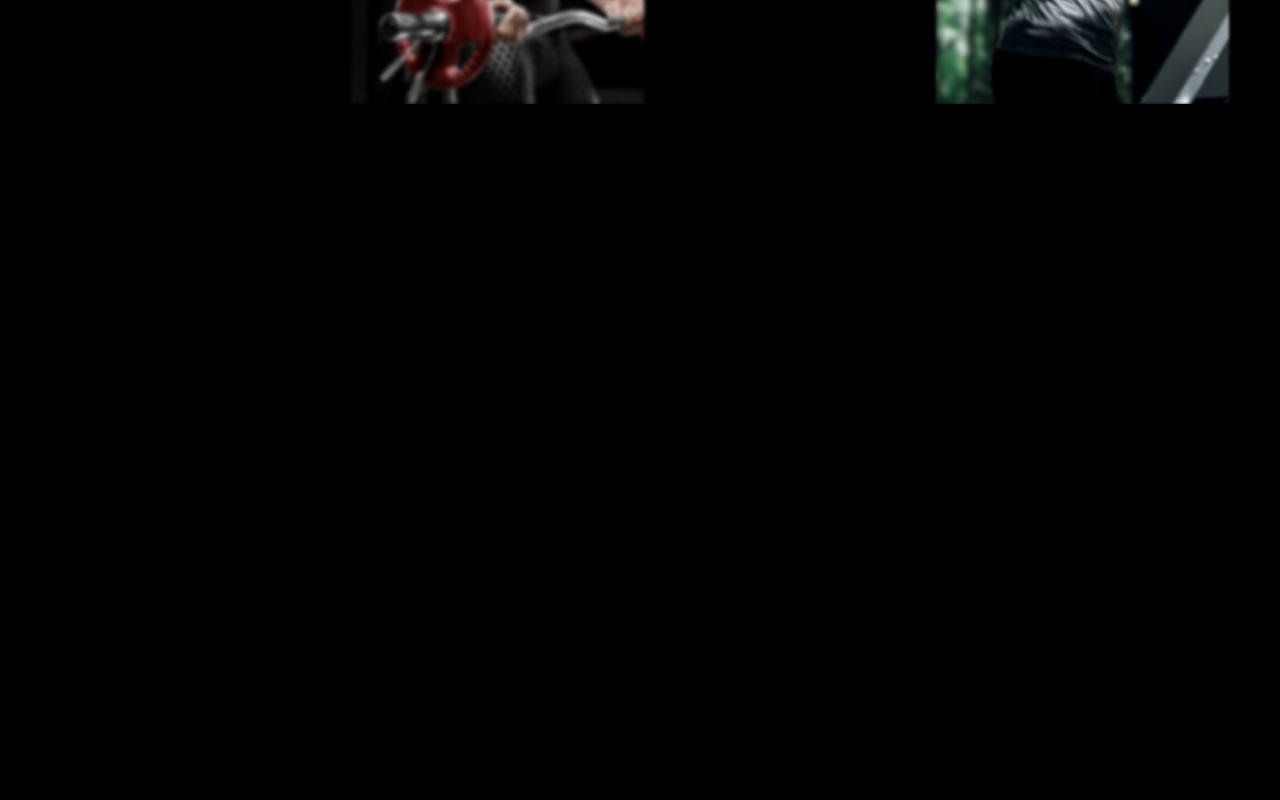
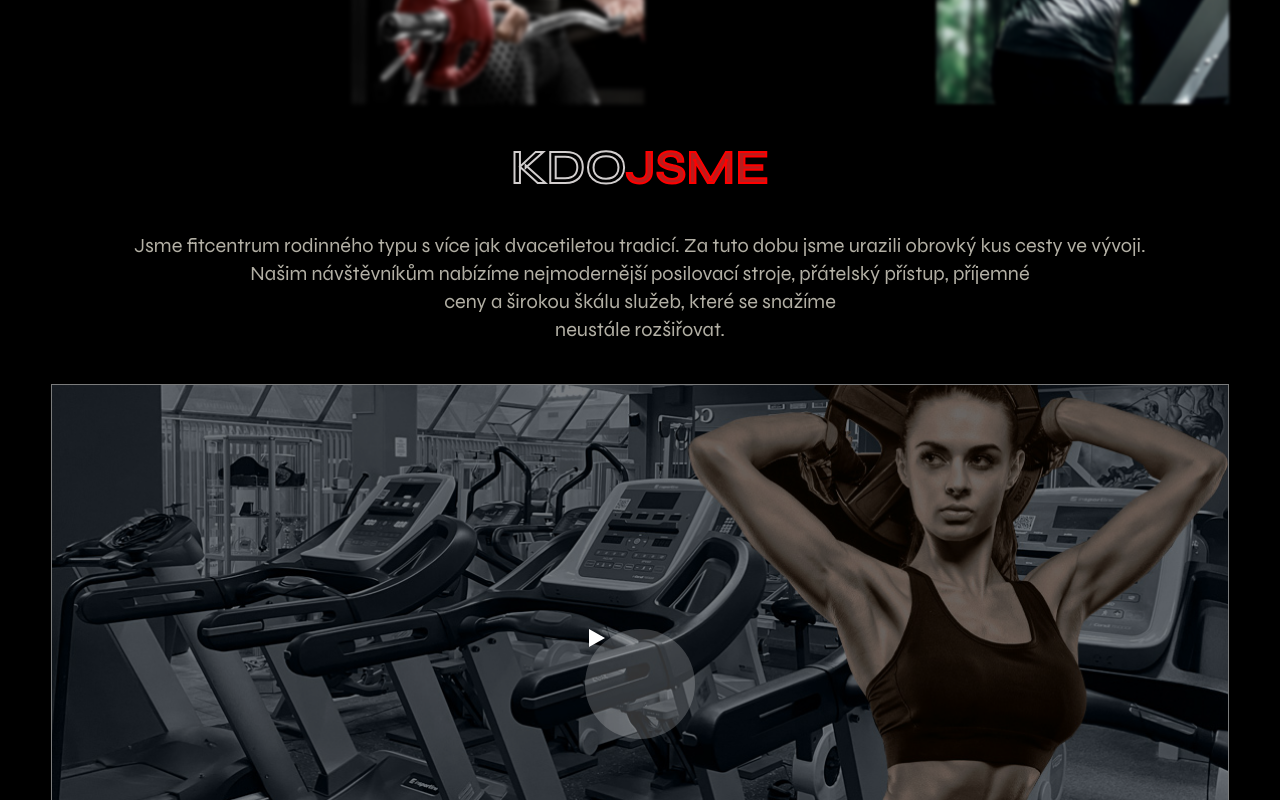
Before and after one commit to eldorado-22/fitness, a React (Create React App) app: page / in a window 1280 px wide. Shown: the part 1760-2560 px from the top of the page. Before the commit the page ends 1864 px from the top, so only its background shows below. Built offline with nearby package versions, Linux system fonts and the light colour scheme.

Commit message:
videos (#4)

```diff
--- a/src/components/Gallery/gallery.js
+++ b/src/components/Gallery/gallery.js
@@ -11,7 +11,7 @@ const Gallery = () => {
             <div className="container">
                 <div className="gallery flex">
                     <div className="gallery--service1">
-                        <img className="gallery--service1__one" src={gymWoman} width={360} alt="img"/>
+                        <img className="gallery--service1__one cursor-pointer" src={gymWoman} width={360} alt="img"/>
                         <div className="gallery--service1__block">
                             <h3 className="text-center">KRUHOVÉ <br/> TRÉNINKY</h3>
                         </div>
--- a/src/components/Home/home.js
+++ b/src/components/Home/home.js
@@ -2,6 +2,7 @@ import React from 'react';
 import Hero from "../Hero/hero";
 import Circle from "../Circle/circle";
 import Gallery from "../Gallery/gallery";
+import Videos from "../Videos/videos";
 
 const Home = () => {
     return (
@@ -9,6 +10,7 @@ const Home = () => {
             <Hero/>
             <Circle/>
             <Gallery/>
+            <Videos/>
         </div>
     );
 };
--- /dev/null
+++ b/src/components/Videos/videos.js
@@ -0,0 +1,40 @@
+import React from 'react';
+import "./videos.scss";
+import videosImg from "../../assets/images/video-img-3.jpg"
+import playIcon from "../../assets/images/play-icon.png"
+
+const Videos = () => {
+    return (
+        <section id="videos">
+            <div className="container">
+                <div className="videos">
+                    <h1 className="text-5xl text-white font-semibold py-10 text-center">KDO
+                        <span className="text-red-700">JSME</span>
+                    </h1>
+                    <p className="text-xl text-opacity-70 text-amber-50 text-center">Jsme fitcentrum rodinného typu s
+                        více jak dvacetiletou tradicí. Za tuto dobu jsme urazili obrovký
+                        kus cesty ve vývoji. <br/>
+                        Našim návštěvníkům nabízíme nejmodernější posilovací stroje, přátelský přístup,
+                        příjemné <br/> ceny a
+                        širokou škálu služeb, které se snažíme <br/> neustále rozšiřovat.
+                    </p>
+                    <div className="videos--video-box py-10">
+                        <figure className="video-image">
+                            <img src={videosImg} alt="img" title="video"
+                                 className="mCS_img_loaded"/>
+                        </figure>
+
+                        <a href="https://youtu.be/ZKxGhp0PR6Q" className="lightbox-image overlay-box">
+                            <span>
+                                <img src={playIcon} alt="apollon" className="mCS_img_loaded"/>
+                                <i className="ripple"></i>
+                            </span>
+                        </a>
+                    </div>
+                </div>
+            </div>
+        </section>
+    );
+};
+
+export default Videos;
--- /dev/null
+++ b/src/components/Videos/videos.scss
@@ -0,0 +1,114 @@
+#videos{
+  .videos{
+    h1{
+      color: transparent;
+      -webkit-text-stroke-width: 2px;
+      -webkit-text-stroke-color: #d2cece;
+      text-transform: uppercase;
+
+      span{
+        -webkit-text-stroke-width: 2px;
+        -webkit-text-stroke-color: #ff0000;
+      }
+    }
+    &--video-box{
+      position: relative;
+
+
+      .video-image{
+        position: relative;
+        margin: 0;
+        border: 1px solid #f8f9fa;
+      }
+      .video-image img{
+        position: relative;
+        width: 100%;
+        z-index: 3;
+      }
+      .overlay-box{
+        position: absolute;
+        left: 0;
+        top: 0;
+        width: 100%;
+        height: 100%;
+        text-align: center;
+        overflow: hidden;
+        line-height: 45px;
+        transition: all 0.3s ease;
+        -moz-transition: all 0.3s ease;
+        -webkit-transition: all 0.3s ease;
+        &:before{
+          position: absolute;
+          content: '';
+          left: 0;
+          top: 0;
+          right: 0;
+          bottom: 0;
+          z-index: 10;
+          background-color: rgba(0,0,0,0.50);
+        }
+
+        span{
+          position: absolute;
+          width: 110px;
+          height: 110px;
+          left: 50%;
+          top: 50%;
+          z-index: 10;
+          color: #ffffff;
+          font-weight: 400;
+          font-size: 20px;
+          text-align: center;
+          border-radius: 50%;
+          padding-left: 4px;
+          display: inline-block;
+          margin-top: -55px;
+          margin-left: -55px;
+          line-height: 110px;
+          transition: all 900ms ease;
+          -moz-transition: all 900ms ease;
+          -webkit-transition: all 900ms ease;
+          -ms-transition: all 900ms ease;
+          -o-transition: all 900ms ease;
+          background-color: rgba(255,255,255,0.20);
+        }
+        i{
+          font-style: italic;
+        }
+        .ripple{
+          position: absolute;
+          top: 50%;
+          left: 50%;
+          width: 110px;
+          height: 110px;
+          -webkit-transform: translate(-50%, -50%);
+          -ms-transform: translate(-50%, -50%);
+          transform: translate(-50%, -50%);
+          -webkit-border-radius: 50%;
+          -webkit-box-shadow: 0 0 0 0 rgba(255, 255, 255, .6);
+          border-radius: 50%;
+          box-shadow: 0 0 0 0 rgba(255, 255, 255, .6);
+          -webkit-animation: ripple 3s infinite;
+          animation: ripple 3s infinite;
+          &:before{
+            position: absolute;
+            top: 50%;
+            left: 50%;
+            width: 110px;
+            height: 110px;
+            transform: translate(-50%, -50%);
+          }
+          &:after{
+            animation-delay: .6s;
+            content: "";
+            position: absolute;
+            top: 50%;
+            left: 50%;
+            width: 110px;
+            height: 110px;
+          }
+        }
+      }
+    }
+  }
+}
```
Also changed, not shown: src/components/Gallery/style.scss (+11 -4 lines), src/assets/images/play-icon.png (added), src/assets/images/video-img-3.jpg (added).
